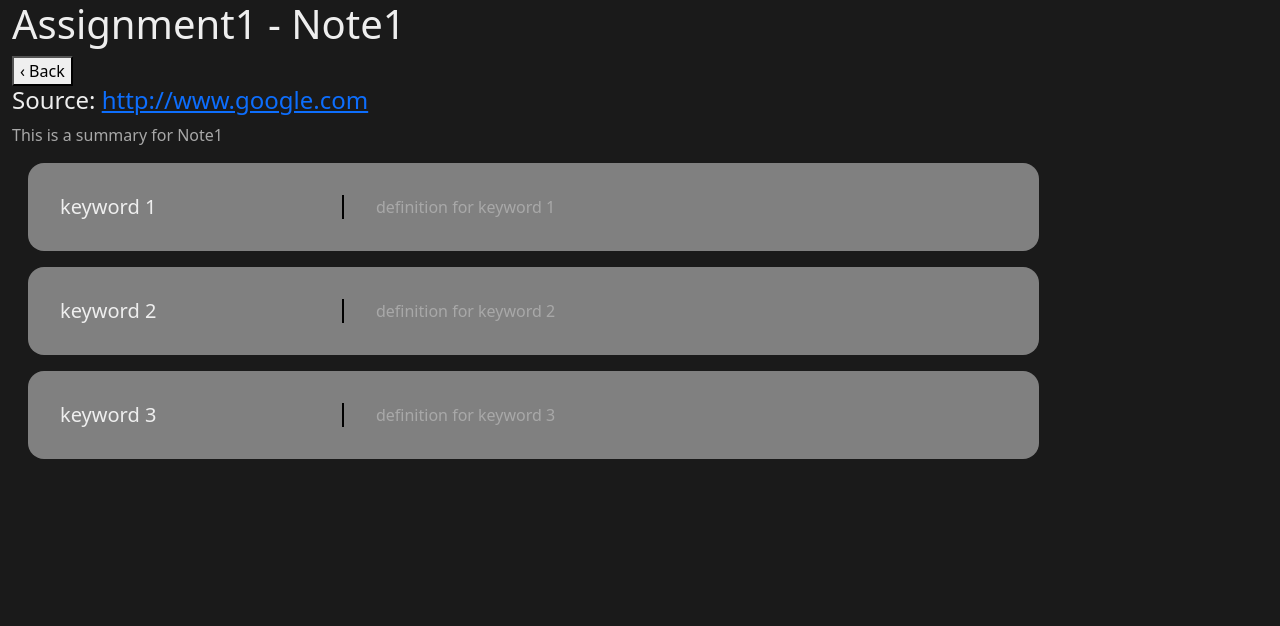
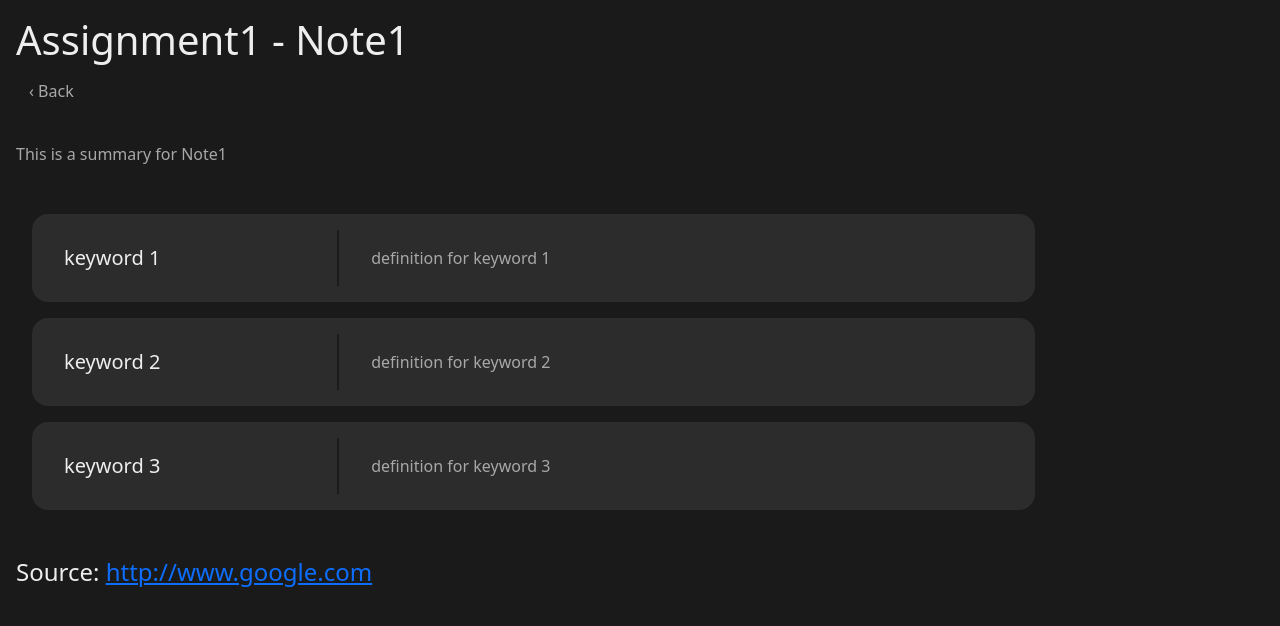
Before and after one commit to grantsweeney02/WisdomWidget, a React (Vite) app in the folder Dashboard/: page /1/1 in a window 1280 px wide. Shown: the top 626 px of the page. Built offline with nearby package versions, Linux system fonts and the light colour scheme; no server answers.

Commit message:
more styling

```diff
--- a/Dashboard/src/components/Dashboard.jsx
+++ b/Dashboard/src/components/Dashboard.jsx
@@ -26,7 +26,6 @@ const Dashboard = ({ data }) => {
                     email: user.email,
                     displayName: user.displayName,
                 };
-                console.log("Request: ", request);
                 setLoggedIn(true);
             } else {
                 console.log("Logged out");
--- a/Dashboard/src/components/NoteCard.jsx
+++ b/Dashboard/src/components/NoteCard.jsx
@@ -6,10 +6,10 @@ const NoteCard = ({ assignmentID, note }) => {
 
     return (
         <Link to={`/${assignmentID}/${note.id}`} className="card note-summary-card">
-            <div className="card-header">{note.name}</div>
-            <div className="card-body">
+            <div className="card-header note-card-header">{note.name}</div>
+            <div className="card-body note-card-body">
                 {/* TODO: cut off the summary with a ... after a certain number of characters */}
-                <p className="card-text">{note.summary}</p>
+                <p className="card-text note-card-text">{note.summary}</p>
             </div>
         </Link>
     );
--- a/Dashboard/src/components/NoteDetails.jsx
+++ b/Dashboard/src/components/NoteDetails.jsx
@@ -3,20 +3,20 @@ import "../styles/NoteDetails.css"
 
 const NoteDetails = ({}) => {
 	const { noteID } = useParams()
-    const navigate = useNavigate()
+	const navigate = useNavigate()
 
 	// get note info from db
 	const data = demoResponse // from fetch
 
-    const handleBack = () => {
-        navigate(-1);
-    }
+	const handleBack = () => {
+		navigate(-1)
+	}
 
 	const Keywords = Object.entries(data.note.keywords).map(([keyword, definition]) => (
 		<div key={keyword} className="keyword-container">
 			<div className="keyword-card">
 				<h5 className="keyword">{keyword}</h5>
-                <p className="definition">{definition}</p>
+				<p className="definition">{definition}</p>
 			</div>
 		</div>
 	))
@@ -24,18 +24,20 @@ const NoteDetails = ({}) => {
 	return (
 		<>
 			{noteID && (
-				<div className="col-10">
+				<div className="col-10 note-details">
 					<h1>
 						{data.assignmentName} - {data.note.name}
 					</h1>
-                    <button onClick={() => handleBack()}>&lsaquo; Back</button>
+					<button className="btn back-button" onClick={() => handleBack()}>
+						&lsaquo; Back
+					</button>
+					<p>{data.note.summary}</p>
+					<div className="keywords">{Keywords}</div>
 					{data.note.url && (
 						<h4>
 							Source: <a href={data.note.url}>{data.note.url}</a>
 						</h4>
 					)}
-					<p>{data.note.summary}</p>
-					<div className="keywords">{Keywords}</div>
 				</div>
 			)}
 		</>
--- a/Dashboard/src/styles/AssignmentDetails.css
+++ b/Dashboard/src/styles/AssignmentDetails.css
@@ -1,11 +1,12 @@
 .assignment-detail {
-    padding: 1rem;
+	padding: 1rem;
 }
 
 .due-date {
-    color: var(--text-secondary);
+	color: var(--text-secondary);
 }
 
 .notes {
-    margin-top: 4rem;
+	margin-top: 4rem;
+	margin-bottom: 1rem;
 }
--- a/Dashboard/src/styles/NoteCard.css
+++ b/Dashboard/src/styles/NoteCard.css
@@ -10,11 +10,18 @@
 	cursor: pointer;
 	height: 10rem;
 	text-decoration: none;
+	transition: all 0.2s;
 }
 
 .card {
-    background-color: var(--bg-primary);
+	background-color: var(--bg-primary);
 	border: 1px solid var(--text-primary);
+	transition: all 0.2s;
+}
+
+.card:hover {
+	border-color: var(--accent-primary);
+	transform: translateY(-3px);
 }
 
 .card-header {
@@ -25,7 +32,7 @@
 
 .card-body {
 	background-color: var(--bg-primary);
-    color: var(--text-secondary);
+	color: var(--text-secondary);
 	margin: 5px 0px;
 	border: none;
 }
--- a/Dashboard/src/styles/NoteDetails.css
+++ b/Dashboard/src/styles/NoteDetails.css
@@ -1,8 +1,21 @@
+.note-details {
+	padding: 1rem;
+}
+
+.back-button {
+	color: var(--text-secondary);
+	margin-bottom: 2rem;
+}
+
+.keywords {
+	margin: 3rem 0rem;
+}
+
 .keyword-container {
-	background-color: gray;
-	padding: 2rem;
+	background-color: var(--bg-secondary);
+	padding: 1rem;
 	margin: 1rem;
-    border-radius: 1rem;
+	border-radius: 1rem;
 }
 
 .keyword-card {
@@ -11,13 +24,13 @@
 
 .keyword {
 	width: 30%;
-	border-right: 2px solid black;
-    margin: 0px;
-	padding-right: 2rem;
+	border-right: 2px solid var(--bg-primary);
+	margin: 0px;
+	padding: 1rem 2rem 1rem 1rem;
 }
 
 .definition {
 	width: 70%;
-    margin: 0px;
-	padding-left: 2rem;
+	margin: 0px;
+	padding: 1rem 1rem 1rem 2rem;
 }
```
